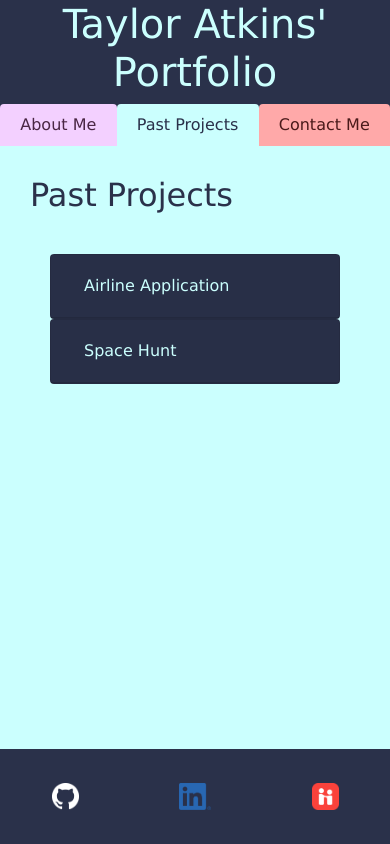
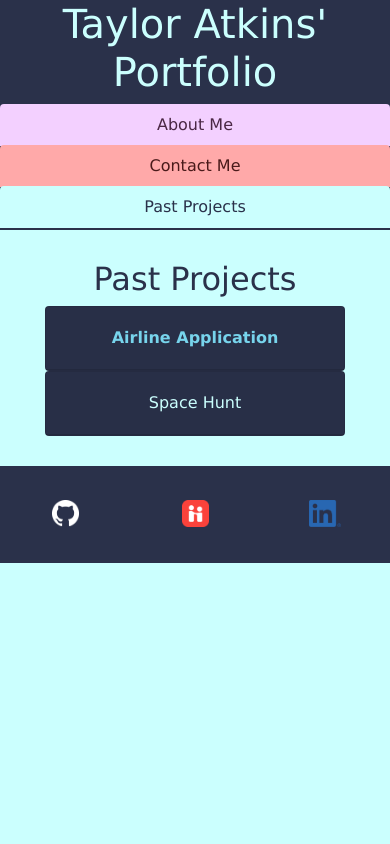
Before and after one commit to TaylorAtkins/TaylorAtkins, a plain HTML site: page projects-page.html in a window 390 px wide. Both pictures are taken after a click on the button "Airline Application". Drawn offline with nearby package versions, Linux system fonts and the light colour scheme.

Commit message:
Made my portfolio more responsive
I created media queries for each page in my portfolio to make the tabs, images, and other elements on the mage more responsive. I also added focus to the accordian card links in the project page, to make it more accessible.

```diff
--- a/contact-page.css
+++ b/contact-page.css
@@ -28,9 +28,9 @@ span{
 }
 
 .btn:hover, .btn:focus, .btn:active{
-    background-color: #FA423C;
-    border-color: #FA423C;
-    color: #000;
+    background-color: #FA423C !important;
+    border-color: #FA423C !important;
+    color: #000 !important;
 }
 
 .innerBox{
@@ -49,3 +49,8 @@ footer{
     border: 1px #FFA9A9 solid;
     border-radius: 10px;
 }
+@media (max-width: 640px){
+    ul li:nth-child(3){
+        border-bottom: 2px solid;
+    }
+}
--- a/general-styling.css
+++ b/general-styling.css
@@ -4,7 +4,6 @@ body{
     font-family: 'Lucida Sans', 'Lucida Sans Regular', 'Lucida Grande', 'Lucida Sans Unicode', Geneva, Verdana, sans-serif;
     padding: 0px;
     margin: 0px;
-    position: relative;
 }
 header{
     position: relative;
@@ -24,7 +23,7 @@ header{
     background-color:#FFA9A9;
     color: #4A1A1A;
 }
-.nav-item > a:hover{
+.nav-item > a:hover , .nav-item > a:focus{
     font-weight: bold;
 }
 
@@ -53,3 +52,16 @@ footer{
 #linkedIn{
     width: 42.76px;
 }
+
+@media (max-width: 640px){
+    li{
+        width: 100%;
+    }
+    .outerBox{
+        text-align: center;
+    }
+    footer{
+        position: relative !important;
+        width: 100%;
+    }
+}
--- a/index.css
+++ b/index.css
@@ -15,7 +15,6 @@ h1{
     align-items: center;
     display: flex;
     margin-top: 30px;
-
 }
 
 .about-me-text{
@@ -38,3 +37,27 @@ footer{
     border: 1px #F3D0FF solid;
     border-radius: 10px;
 }
+@media (max-width: 640px){
+    ul li:first-child{
+        order:3;
+        border-bottom: 2px solid;
+    }
+}
+@media (max-width: 768px){
+    .innerBox{
+        flex-direction: column;
+    }
+    #picture-of-me{
+        height: auto;
+        width: 200px;
+    }
+    .outerBox{
+        text-align: center;
+    }
+}
+@media (min-width:769px) and (max-width: 1200px){
+    #picture-of-me{
+        height: auto;
+        width: 300px;
+    }
+}
--- a/projects-page.css
+++ b/projects-page.css
@@ -1,4 +1,3 @@
-
 body{
     background-color: #CBFFFE;
     color: #2A314A;
@@ -11,38 +10,36 @@ header{
 h1{
     color: #CBFFFE;
 }
-
 a:hover>div>div, a:focus>div>div, a:active>div>div{
     font-weight: bolder;
-}
-
-.innerBox{
-    margin: 20px;
-    padding: 20px;
 }
 
 .btn-link {
     color: #CBFFFE;
 }
 
-.btn-link:hover{
+.btn-link:hover, .btn-link:focus{
     color: #77D4EC;
     text-decoration: none;
     font-weight: bolder;
 }
 
-.btn-link:focus{
-    text-decoration: none;
+.outerBox{
+    display: flex;
+    flex-direction: column;
+    align-content: center;
 }
 
 .card{
     background-color: #2A314A;
     color: #CBFFFE;
+    min-width: 730px;
 }
 
 .space-hunt-inner{
     height: 400px;
     width: 730px;
+    margin: 10px;
     justify-content: center;
 }
 
@@ -70,3 +67,39 @@ footer{
     border: 1px #CBFFFE solid;
     border-radius: 10px;
 }
+@media (max-width: 640px){
+    ul li:nth-child(2){
+        order:3;
+        border-bottom: 2px solid;
+    }
+    #airline-carousel, #space-hunt-carousel{
+        display: none;
+    }
+    .card{
+        min-width: 0px;
+    }
+}
+@media (min-width: 641px) and (max-width: 800px){
+    .card{
+        min-width: 375px;
+    }
+    .space-hunt-inner{
+        height: 200px;
+        width: 365px;
+    }
+
+    .space-hunt-image{
+        height: 200px;
+        width: 365px;;
+    }
+
+    .airline-inner{
+        height: 400px;
+        width: 249px;
+    }
+
+    .airline-image{
+        height: 400px;
+        width: 249px;
+    }
+}
--- a/projects-page.html
+++ b/projects-page.html
@@ -20,13 +20,13 @@
           class="nav nav-tabs nav-bar-dark nav-fill justify-content-end"
           id="navigation"
         >
-        <li class="nav-item mx-sm-2">
+        <li class="nav-item mx-md-2">
           <a href="index.html" class="nav-link about">About Me</a>
         </li>
-        <li class="nav-item mx-sm-2">
+        <li class="nav-item mx-md-2">
           <a href="projects-page.html" class="nav-link projects">Past Projects</a>
         </li>
-        <li class="nav-item mx-sm-2">
+        <li class="nav-item mx-md-2">
           <a href="contact-page.html" class="nav-link contact">Contact Me</a>
         </li>
         </ul>
@@ -35,7 +35,7 @@
         <h2>
           Past Projects
         </h2>
-        <div class="container innerBox mx-auto" id="accordion">
+        <div class="container innerBox" id="accordion">
             <div class="card">
               <div class="card-header" id="airline-header">
                 <h3 class="mb-0">
```
Also changed, not shown: contact-page.html (+5 -5 lines), index.html (+5 -4 lines), images-portfolio/picture-of-me.JPG.
